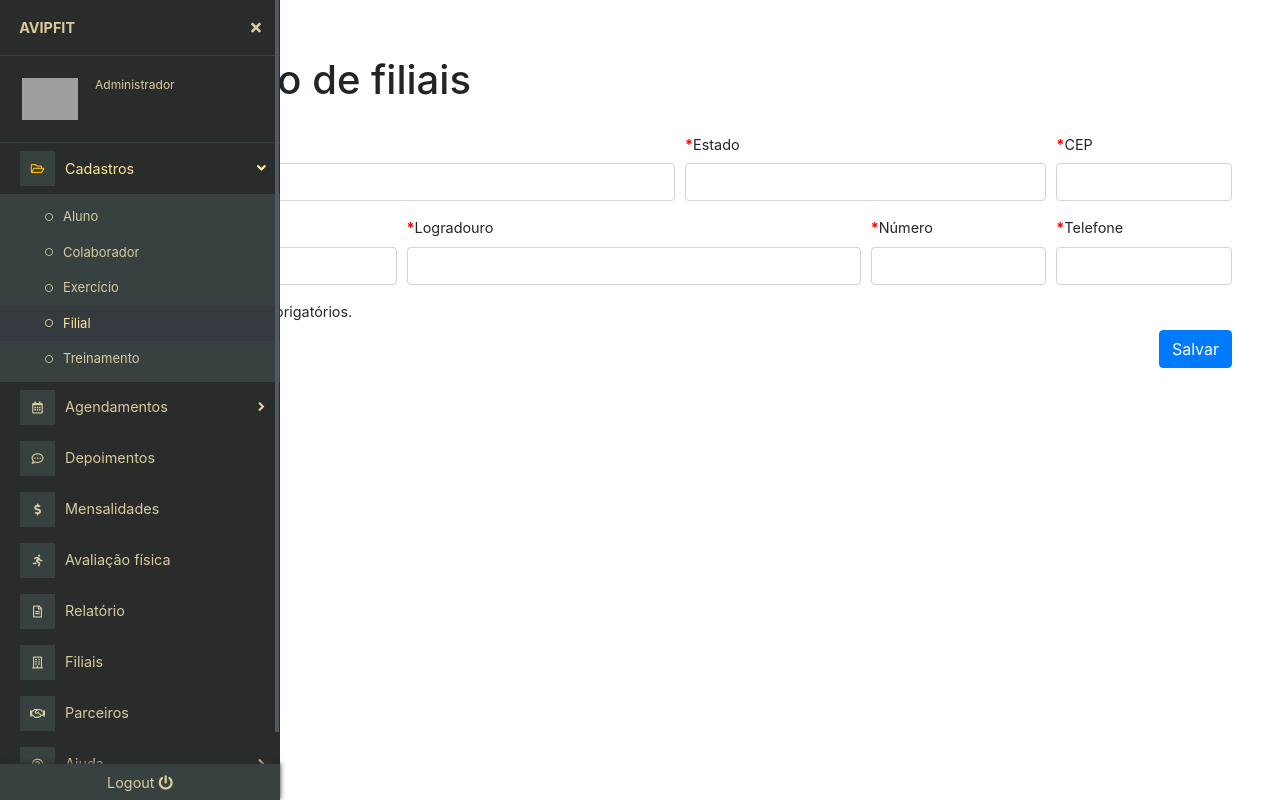
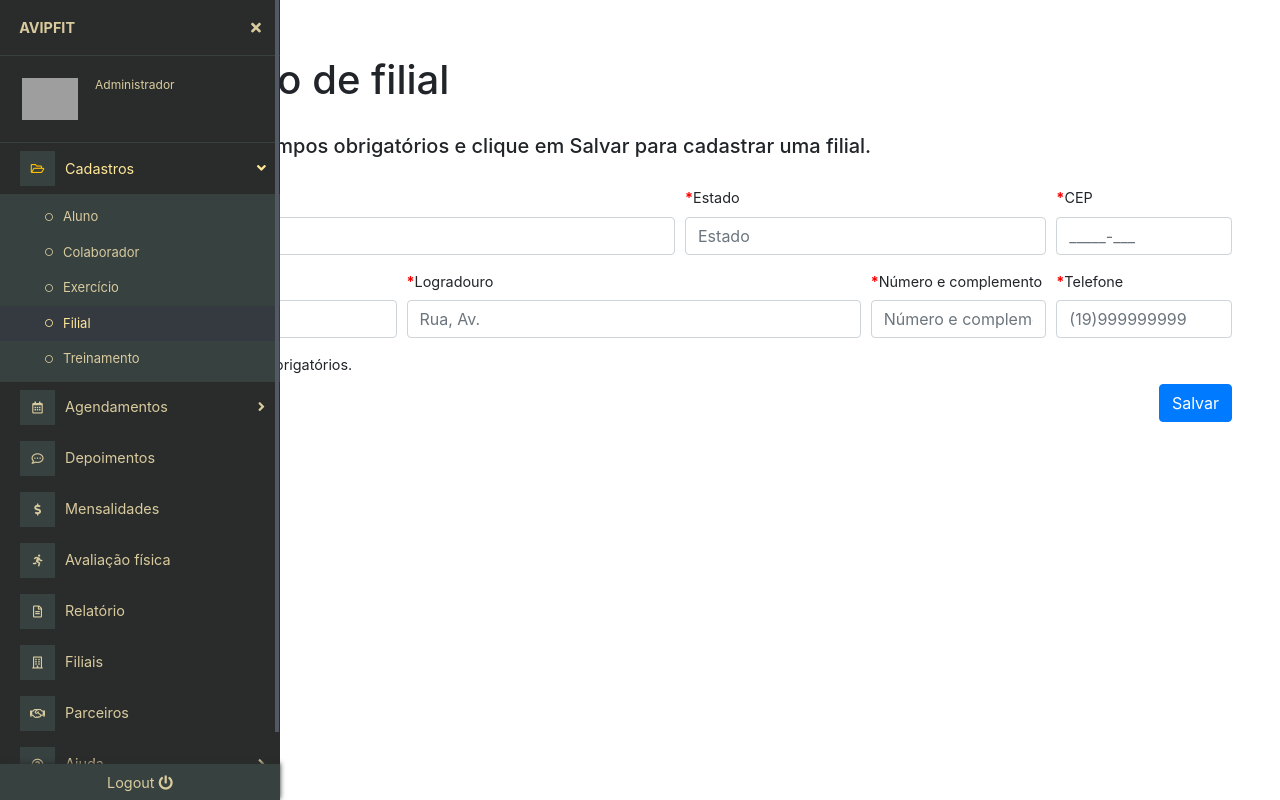
Before and after one commit to danielmestre98/avipfitprojectweb, a PHP site: page /admin/novo_filial in a window 1280 px wide. Run offline with PHP 8.4, Linux system fonts and the light colour scheme; the visitor is signed in with stand-in values (Sample User, id 1); data that the repository does not hold is empty; some libraries are stand-ins or nearby versions; grey boxes are pictures that could not be loaded.

Commit message:
Ajuste filiais de acordo com os testes efetuados

```diff
--- a/admin/editar_filial.php
+++ b/admin/editar_filial.php
@@ -23,7 +23,9 @@ require('../lib/editar_filial_show.php')
 	<main class="page-content pt-2">
 		<div id="overlay" class="overlay"></div>
 		<div class="container-fluid p-5">
-			<h1>Editar filial</h1>
+			<h1>Edição de filial</h1>
+			<br>
+			<h5>Preencha os campos obrigatórios e clique em Salvar para atualizar o cadastro de uma filial.</h5>
 			<br>
 			<form id="colab_cadastro" action="../lib/editar_filial.php" enctype="multipart/form-data" method="post">
 
--- a/admin/filiais.php
+++ b/admin/filiais.php
@@ -23,7 +23,7 @@ include_once( 'nav.php' );
 			<br>
 			<?php
 			require( '../conectar.php' );
-			$sql2 = "SELECT telefone, cidade, cep, bairro, estado, rua, numero FROM filial";
+			$sql2 = "SELECT telefone, cidade, cep, bairro, estado, rua, numero FROM filial ORDER BY cidade ASC";
 			$result = mysqli_query( $conn, $sql2 )or die( mysqli_error( $conn ) );
 
 			while ( $row = mysqli_fetch_array( $result ) ) {
--- a/admin/novo_filial.php
+++ b/admin/novo_filial.php
@@ -22,7 +22,9 @@ include_once( 'nav.php' );
 	<main class="page-content pt-2">
 		<div id="overlay" class="overlay"></div>
 		<div class="container-fluid p-5">
-			<h1>Cadastro de filiais</h1>
+			<h1>Cadastro de filial</h1>
+			<br>
+			<h5>Preencha os campos obrigatórios e clique em Salvar para cadastrar uma filial.</h5>
 			<br>
 			<form id="colab_cadastro" action="../lib/novo_filial.php" enctype="multipart/form-data" method="post">
 
@@ -31,39 +33,39 @@ include_once( 'nav.php' );
 					<div class="form-group col-md-6">
 						<label for="cidade">
 							<red>*</red>Cidade</label>
-						<input type="text" required name="cidade" class="form-control" id="input_cidade">
+						<input type="text" required placeholder="Cidade" maxlength="255" name="cidade" class="form-control" id="input_cidade">
 					</div>
 					<div class="form-group col-md-4">
 						<label for="estado">
 							<red>*</red>Estado</label>
-						<input type="text" required name="estado" class="form-control" id="input_estado">
+						<input type="text" required placeholder="Estado" maxlength="255" name="estado" class="form-control" id="input_estado">
 					</div>
 					<div class="form-group col-md-2">
 						<label for="cep">
 							<red>*</red>CEP</label>
-						<input type="text" required name="cep" class="form-control" id="input_cep">
+						<input type="text" required name="cep" placeholder="_____-___" class="form-control" id="input_cep">
 					</div>
 				</div>
 				<div class="form-row">
 					<div class="form-group col-md-3">
 						<label for="bairro">
 							<red>*</red>Bairro</label>
-						<input type="text" required name="bairro" class="form-control" id="input_bairro">
+						<input type="text" required name="bairro" placeholder="Bairro" maxlength="255" class="form-control" id="input_bairro">
 					</div>
 					<div class="form-group col-md-5">
 						<label for="rua">
 							<red>*</red>Logradouro</label>
-						<input type="text" required name="rua" class="form-control" id="input_rua">
+						<input type="text" required name="rua" placeholder="Rua, Av." maxlength="255" class="form-control" id="input_rua">
 					</div>
 					<div class="form-group col-md-2">
 						<label for="numero">
-							<red>*</red>Número</label>
-						<input type="text" required name="numero" class="form-control" id="input_numero">
+							<red>*</red>Número e complemento</label>
+						<input type="text" required name="numero" maxlength="255" placeholder="Número e complemento" class="form-control" id="input_numero">
 					</div>
 					<div class="form-group col-md-2">
 						<label for="numero">
 							<red>*</red>Telefone</label>
-						<input type="text" required name="telefone" class="form-control" id="input_telefone">
+						<input type="text" placeholder="(19)999999999" required name="telefone" class="form-control" id="input_telefone">
 					</div>
 				</div>
 
--- a/js/_notes/dwsync.xml
+++ b/js/_notes/dwsync.xml
@@ -25,7 +25,7 @@
 <file name="select2.full.min.js" server="files.000webhost.com/public_html/" local="132120843328400362" remote="132134761200000000" Dst="1" />
 <file name="select2.full.js" server="files.000webhost.com/public_html/" local="132120843328390376" remote="132134761200000000" Dst="1" />
 <file name="select2.js" server="files.000webhost.com/public_html/" local="132120843328420348" remote="132134761200000000" Dst="1" />
-<file name="valida_form.js" server="files.000webhost.com/public_html/" local="132140626276870865" remote="132140734200000000" Dst="1" />
+<file name="valida_form.js" server="files.000webhost.com/public_html/" local="132140644272169253" remote="132140752200000000" Dst="1" />
 <file name="select2.min.js" server="files.000webhost.com/public_html/" local="132120843328430348" remote="132134761200000000" Dst="1" />
 <file name="gijgo.min.js" server="files.000webhost.com/public_html/" local="131969549440000000" remote="132134758800000000" Dst="1" />
 <file name="gijgo.js" server="files.000webhost.com/public_html/" local="131969549420000000" remote="132134758800000000" Dst="1" />
--- a/js/valida_form.js
+++ b/js/valida_form.js
@@ -817,10 +817,21 @@ jQuery(function ($) {
 					type: "post",
 				}
 
+			},estado: {
+				required: true,
+				minlength: 2
 			},
 			cidade: {
 				required: true,
 				minlength: 5
+			},
+			rua: {
+				required: true,
+				minlength: 5
+			},
+			bairro: {
+				required: true,
+				minlength: 3
 			},
 			email: {
 				required: true,
@@ -833,14 +844,14 @@ jQuery(function ($) {
 			},
 			telefone: {
 				required: true,
-				telefone: true
+				minlength: 13
 			},
 			foto: {
 				accept: "image/jpeg, image/png, image/jpg"
 			},
 			cep: {
-				cep: true,
-				required: true
+				required: true,
+				minlength: 9
 			},
 			senha: {
 				required: true,
@@ -859,6 +870,12 @@ jQuery(function ($) {
 		messages: {
 			email: {
 				remote: "E-mail já cadastrado."
+			},
+			cep:{
+				minlength: "Por favor, digite um CEP válido."
+			},
+			telefone:{
+				minlength: "Por favor, digite um telefone válido."
 			},
 			cpf: {
 				remote: "CPF já cadastrado."
```
Also changed, not shown: admin/_notes/dwsync.xml (+4 -4 lines), admin/consulta_filial.php (+6 -3 lines).
